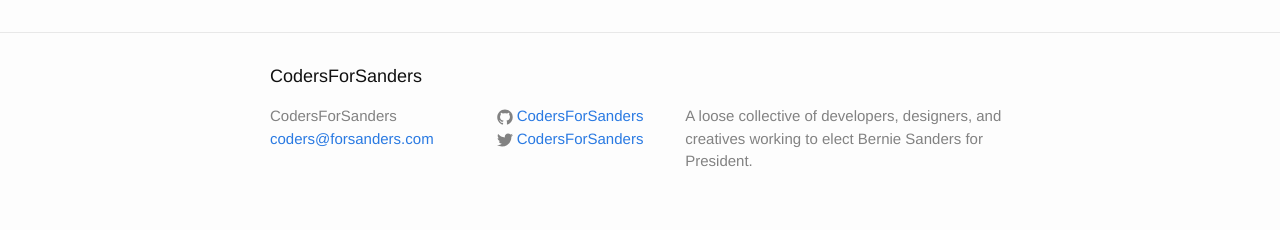
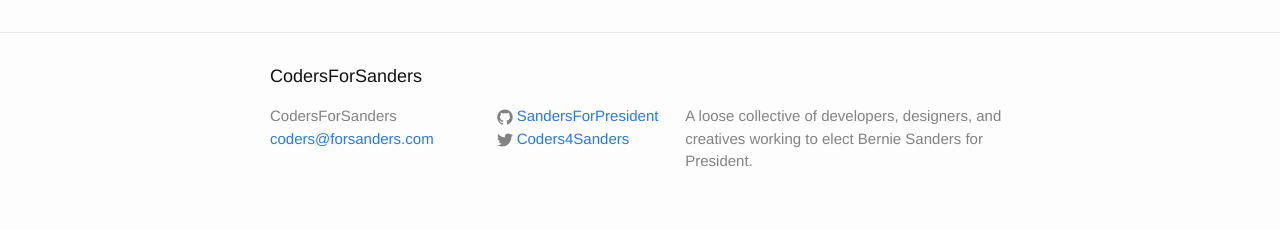
Before and after one commit to SandersForPresident/sandersforpresident.github.io, a Jekyll site: the page built from index.md, in a window 1280 px wide. Shown: the part 680-910 px from the top of the page. Built offline with Jekyll 4.4.1, drawn with Linux system fonts in a browser that asks for light colours.

Commit message:
DO YOU EVEN KNOW US

```diff
--- a/_config.yml
+++ b/_config.yml
@@ -5,8 +5,8 @@
 baseurl: "" # the subpath of your site, e.g. /blog/
 url: "https://coders.forsanders.com"
 permalink: pretty
-twitter_username: CodersForSanders
-github_username:  CodersForSanders
+twitter_username: Coders4Sanders
+github_username:  SandersForPresident
 
 # Build settings
 markdown: kramdown
```
